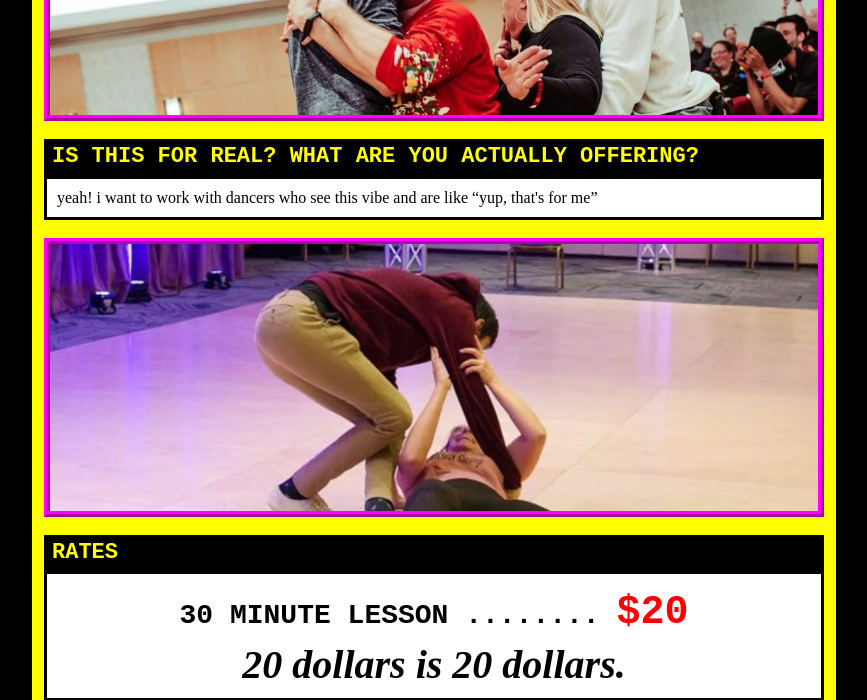
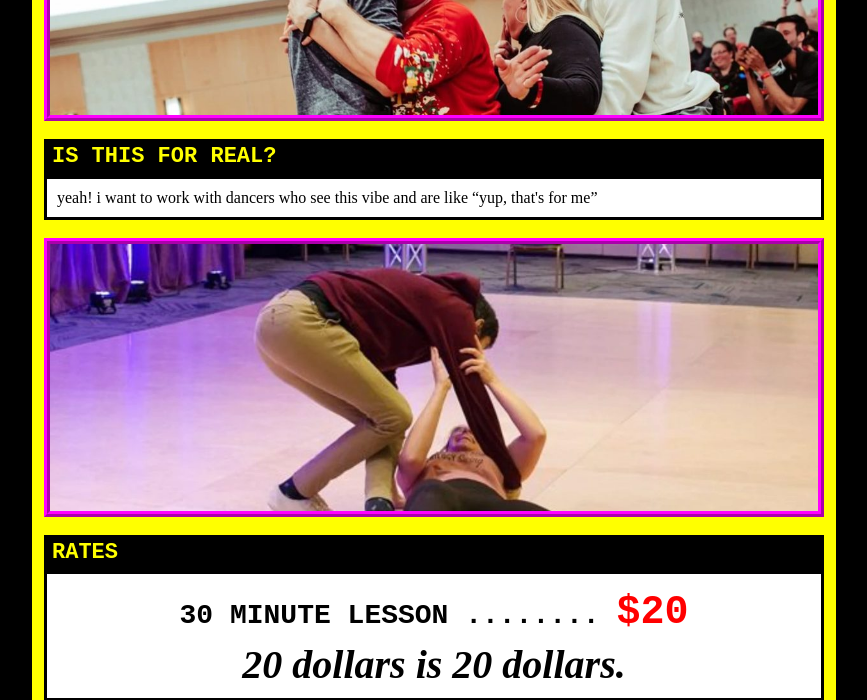
Before and after one commit to dgarwin/makeuhot, a plain HTML site: page index.html in a window 1280 px wide. Shown: the part 860-1560 px from the top of the page, without its empty margins (206-1073 px from the left). Drawn offline with Linux system fonts and the light colour scheme.

Commit message:
Shorten heading to 'is this for real?'
Co-Authored-By: Claude Opus 5.5 <noreply@anthropic.com>
Claude-Session: https://claude.ai/code/session_01J1tMHNcXxCL5p31spaxMdW

```diff
--- a/index.html
+++ b/index.html
@@ -74,7 +74,7 @@
 </td></tr></table>
 <img class="pic" src="photos/about.jpg" width="1200" height="389" alt="David being bear-hugged by a line of dancers at a holiday dance event" loading="lazy">
 
-<h2 id="who">is this for real? what are you actually offering?</h2>
+<h2 id="who">is this for real?</h2>
 <table class="box"><tr><td>
   <p>yeah! i want to work with dancers who see this vibe and are like &ldquo;yup, that's for me&rdquo;</p>
 </td></tr></table>
```
